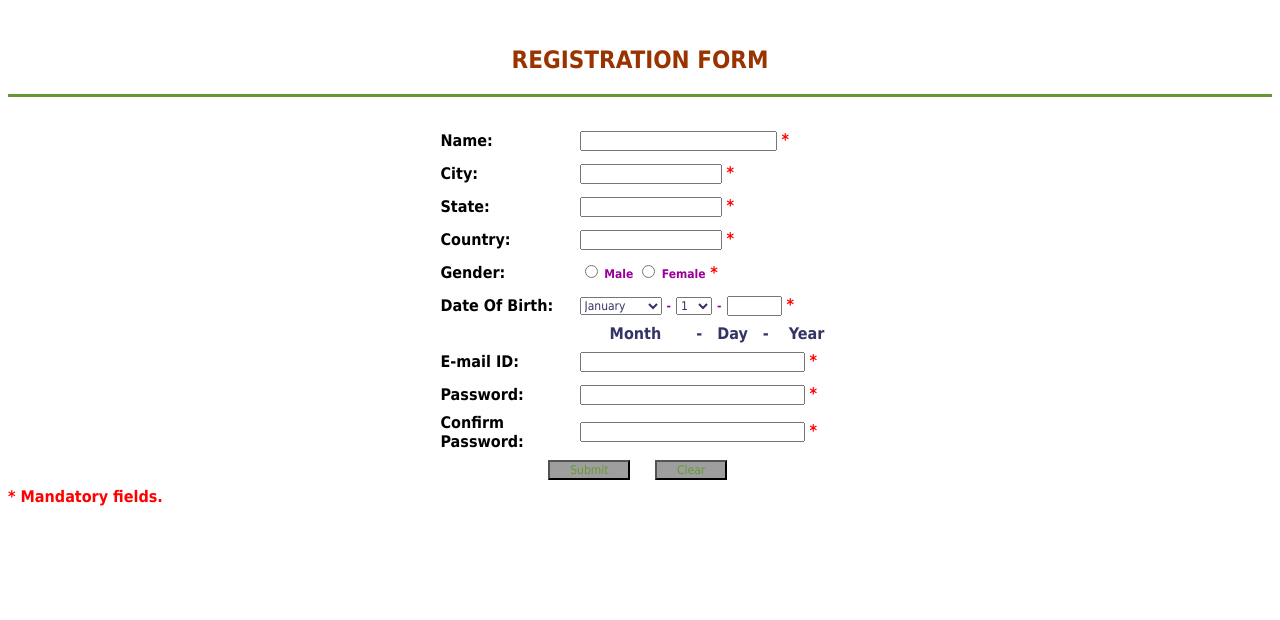
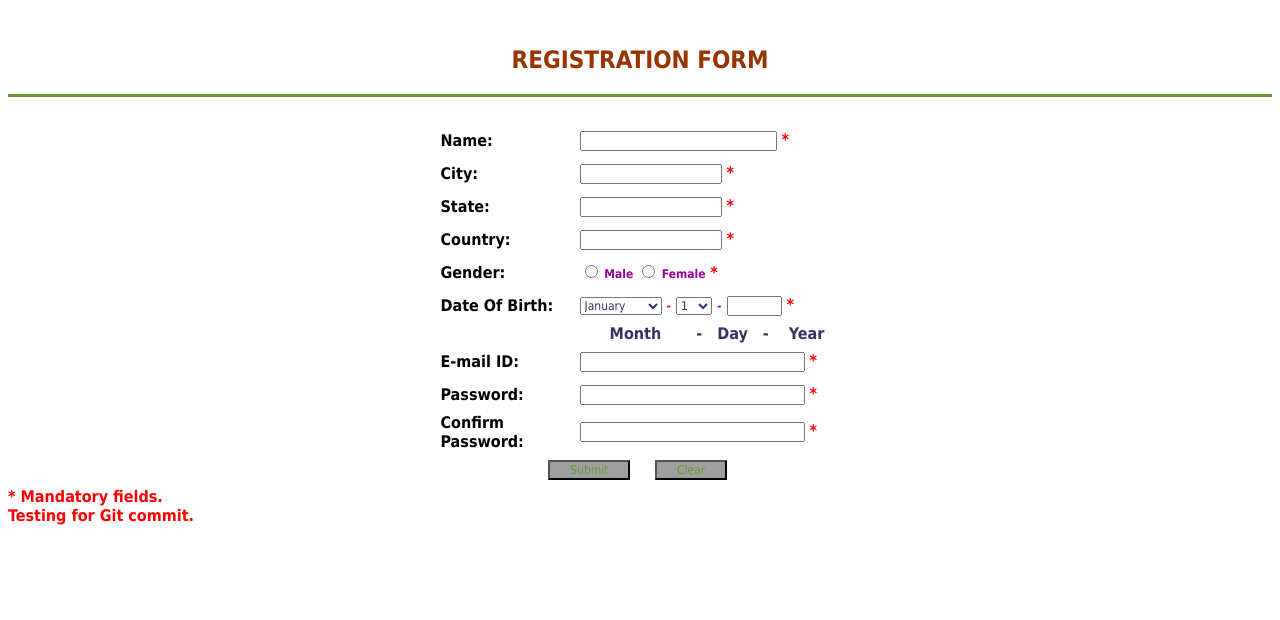
Before and after one commit to codebymeg/my_proj, a PHP site: page /register.php in a window 1280 px wide. Shown: the top 620 px of the page. Run offline with PHP 8.4, Linux system fonts and the light colour scheme; grey boxes are pictures that could not be loaded.

Commit message:
Update register.php
Testing of Git Commit

```diff
--- a/register.php
+++ b/register.php
@@ -287,7 +287,8 @@
     <td height="31" colspan="2"><b> <input class="button" type="submit" name="submit" value="&nbsp;&nbsp;&nbsp;&nbsp;Submit&nbsp;&nbsp;&nbsp;&nbsp;" style="background:url(images/loginbutton.jpg) center top" tabindex="11"> &nbsp; &nbsp; <input class="button" type="reset" value="&nbsp;&nbsp;&nbsp;&nbsp;Clear&nbsp;&nbsp;&nbsp;&nbsp;"style="background:url(images/loginbutton.jpg) center top" tabindex="12"></b>&nbsp;</td>
   </tr>
 </table>
-<b class="asterik" style="font-family:Tahoma" style="font-size:14px">* Mandatory fields.</b>
+<b class="asterik" style="font-family:Tahoma" style="font-size:14px">* Mandatory fields.</b></br>
+<b class="asterik" style="font-family:Tahoma" style="font-size:14px">Testing for Git commit.</b>
 <!-- </body> -->
 </form>
 <!-- </html> -->
```
